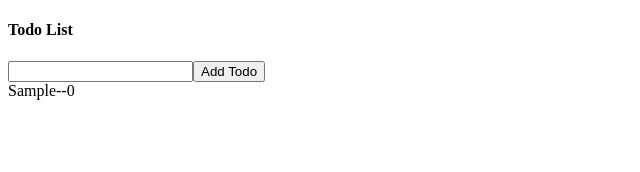
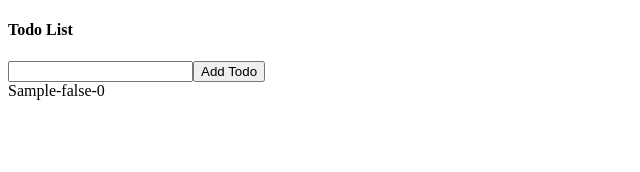
Before and after one commit to maliilam/react, a React (Create React App) app in the folder todo-redux/: page / in a window 1280 px wide. Both pictures are taken after typing "Sample" into the empty fields and a click on the button "Add Todo". Shown: the top 172 px of the page, without its empty margins (0-640 px from the left). Built offline with nearby package versions, Linux system fonts and the light colour scheme.

Commit message:
convert boolean to string to show with JSX

```diff
--- a/todo-redux/src/components/TodoList.js
+++ b/todo-redux/src/components/TodoList.js
@@ -7,7 +7,7 @@ const TodoList = ({ todos }) => {
     return (
         <div>
             {todos.map(todo => (
-                <div key={todo.id}>{todo.text}-{todo.completed}-{todo.id}</div>
+                <div key={todo.id}>{todo.text}-{String(todo.completed)}-{todo.id}</div>
             ))}
         </div>
     )
```
